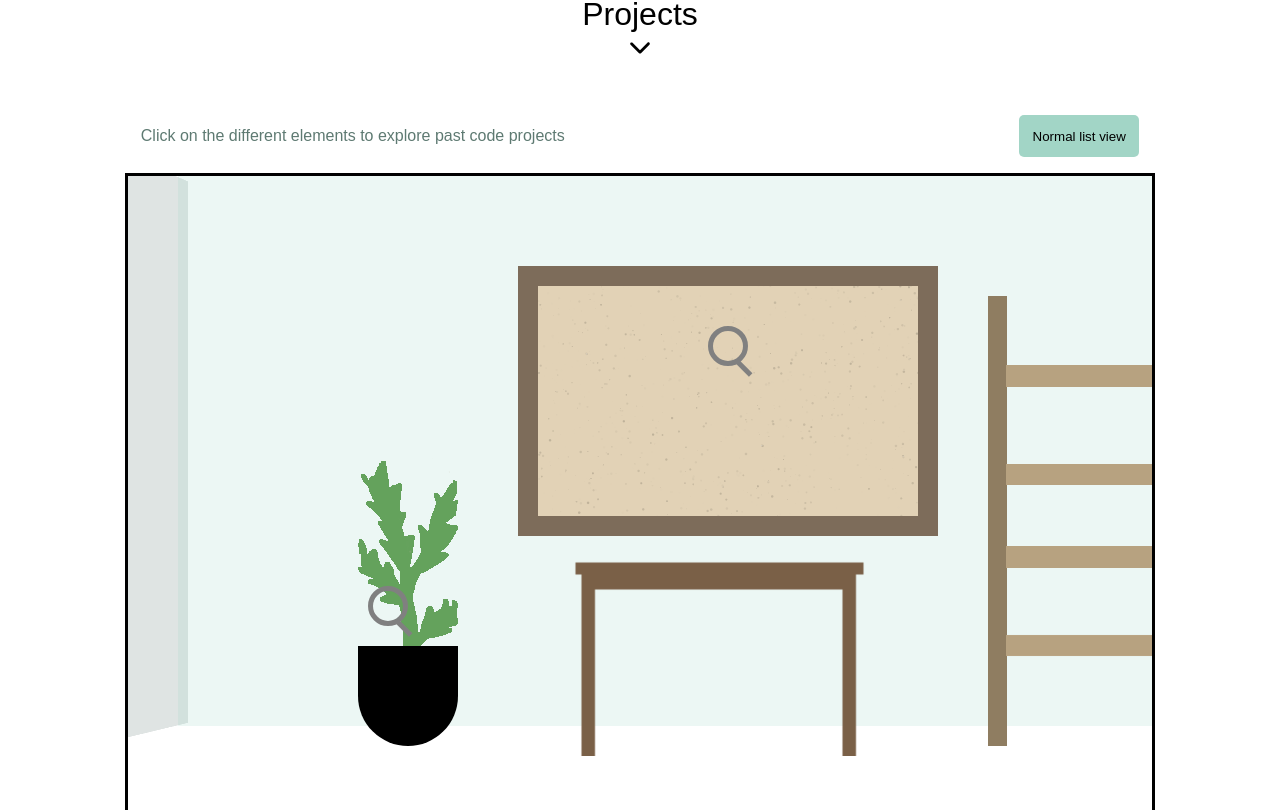
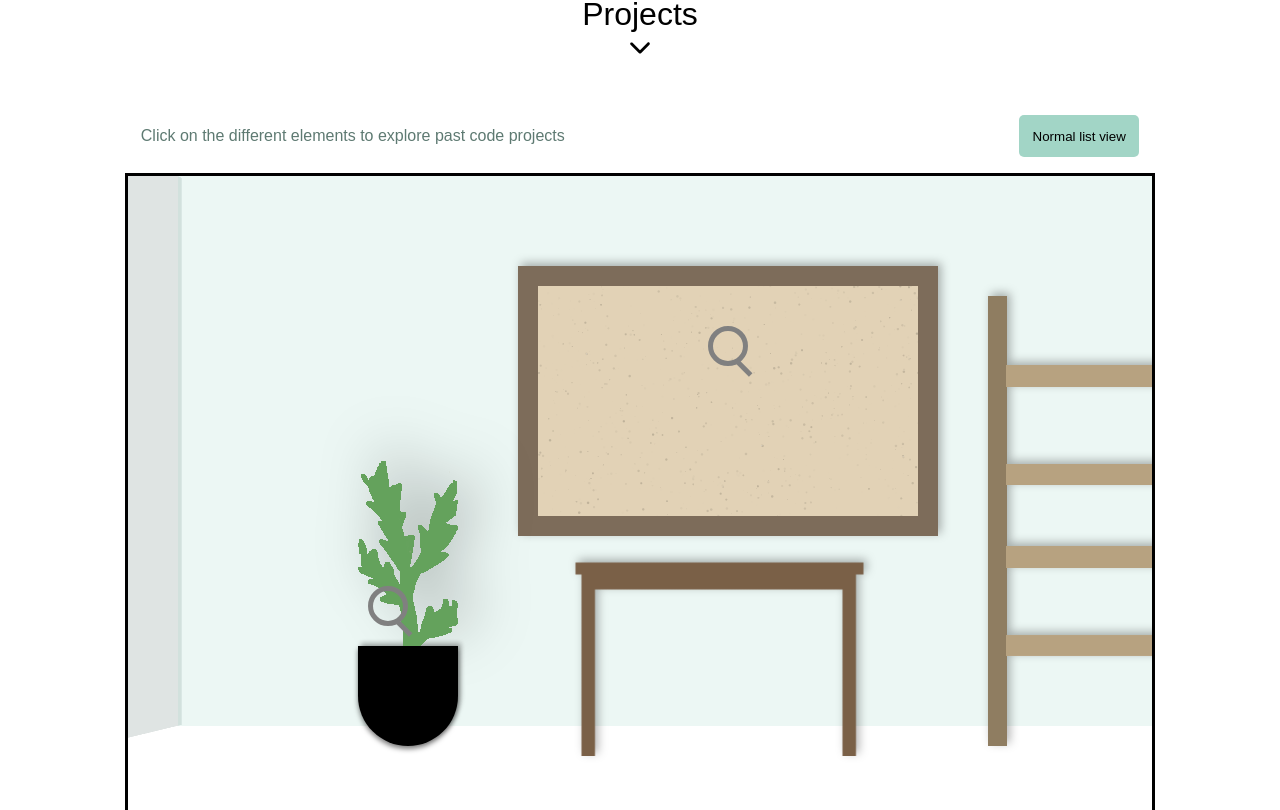
Before and after one commit to irisVD/Portfolio-Website, a React (Vite) app in the folder portfolio-app/: page / in a window 1280 px wide. Shown: the part 910-1720 px from the top of the page. Built offline with nearby package versions, Linux system fonts and the light colour scheme.

Commit message:
Added shadows behind office interior articles

```diff
--- a/portfolio-app/src/App.scss
+++ b/portfolio-app/src/App.scss
@@ -4,7 +4,7 @@ $button-hover-green: #93c1b3;
 $mint-green: #CFFFE2;
 
 h1 {
-    margin: 1em 3em;
+    margin: 1em 0 1em 10%;
     font-family: "Euphemia UCAS", Arial;
 }
 h2, h3 {
@@ -57,7 +57,7 @@ h3 {
         border-radius: 100px;
         width: 60%;
         margin: 0 2em;
-        box-shadow: -10px -10px 5px rgba($color: $mint-green, $alpha: 0.5);;
+        box-shadow: -10px -10px 5px rgba($color: $mint-green, $alpha: 0.5);
     }
 }
 .qualities {
--- a/portfolio-app/src/components/Office.module.scss
+++ b/portfolio-app/src/components/Office.module.scss
@@ -21,7 +21,6 @@ $zoomedIn : 5;
         position: relative;
         width: 100%;
         .side {
-
             height: 550px;
             display: block;
             position: absolute;
@@ -37,15 +36,15 @@ $zoomedIn : 5;
             width: 120px;
             background-color: rgba($color: $sea-green-darker, $alpha: 0.2);
             top: 0px;
-            left: -140px;
-            transform: rotateY(70deg) translateZ(120px);
+            left: -170px;
+            transform: rotateY(70deg) translateZ(150px);
         }
         .right {
             width: 120px;
             background-color: rgba($color: $sea-green-darker, $alpha: 0.2);
             top: 0px;
-            left: 1220px;
-            transform: rotateY(-70deg) translateZ(120px);
+            left: 1255px;
+            transform: rotateY(-70deg) translateZ(150px);
         }
     }
     @media only screen and (max-width: 850px) {
@@ -102,6 +101,11 @@ $zoomedIn : 5;
         height: 100px;
         border-bottom-left-radius: 50px;
         border-bottom-right-radius: 50px;
+        box-shadow: 3px -3px 5px rgba($color: black, $alpha: 0.3), -0px 3px 5px rgba($color: black, $alpha: 0.5);
+    }
+    .plant-top {
+        filter: drop-shadow(15px -30px 30px rgba($color: black, $alpha: 0.3));
+        -webkit-filter: drop-shadow(15px -15px 30px rgba($color: black, $alpha: 0.3));
     }
 }
 
@@ -112,18 +116,25 @@ img {
     position: absolute;
     top: 370px;
     left: 440px;
+    filter: drop-shadow(3px -3px 5px rgba($color: black, $alpha: 0.3));
+    -webkit-filter: drop-shadow(3px -3px 5px rgba($color: black, $alpha: 0.3));
+
 }
 .shelf {
     position: absolute;
     top: 120px;
     left: 850px;
     z-index: -2;
+    filter: drop-shadow(3px -3px 5px rgba($color: black, $alpha: 0.3));
+    -webkit-filter: drop-shadow(3px -3px 5px rgba($color: black, $alpha: 0.3));
 }
 .notice-board {
     position: absolute;
     top: 90px;
     left: 390px;
     z-index: -3;
+    filter: drop-shadow(3px -3px 5px rgba($color: black, $alpha: 0.3));
+    -webkit-filter: drop-shadow(3px -3px 5px rgba($color: black, $alpha: 0.3));
 }
 .project-card {
   position: absolute;
--- a/portfolio-app/src/components/Office.tsx
+++ b/portfolio-app/src/components/Office.tsx
@@ -35,7 +35,7 @@ const Office = () => {
             <div className={`${styles['side']} ${styles['right']}`}></div>
 
             <div className={styles['plant']}>
-                <img src="../../plant_top.png" alt="plant_top"
+                <img src="../../plant_top.png" className={styles["plant-top"]} alt="plant_top"
                     />
                 <div className={styles['plant-pot']}></div>
             </div>
--- a/portfolio-app/src/components/ProjectCard.module.scss
+++ b/portfolio-app/src/components/ProjectCard.module.scss
@@ -2,7 +2,7 @@
     line-height: 1.5em;
     background-color: white;
     border-radius: 10px;
-    padding-bottom: 1em;
+    padding-bottom: 2em;
 
     .project-content {
         white-space: pre-wrap;
@@ -30,7 +30,7 @@
     .button-close-icon {
         margin-left: auto;
         margin-right: 1em;
-        margin-top: 1em;
+        margin-top: 2em;
         float: right;
         .close-icon:hover {
             background-color: rgb(237, 237, 237);
```
